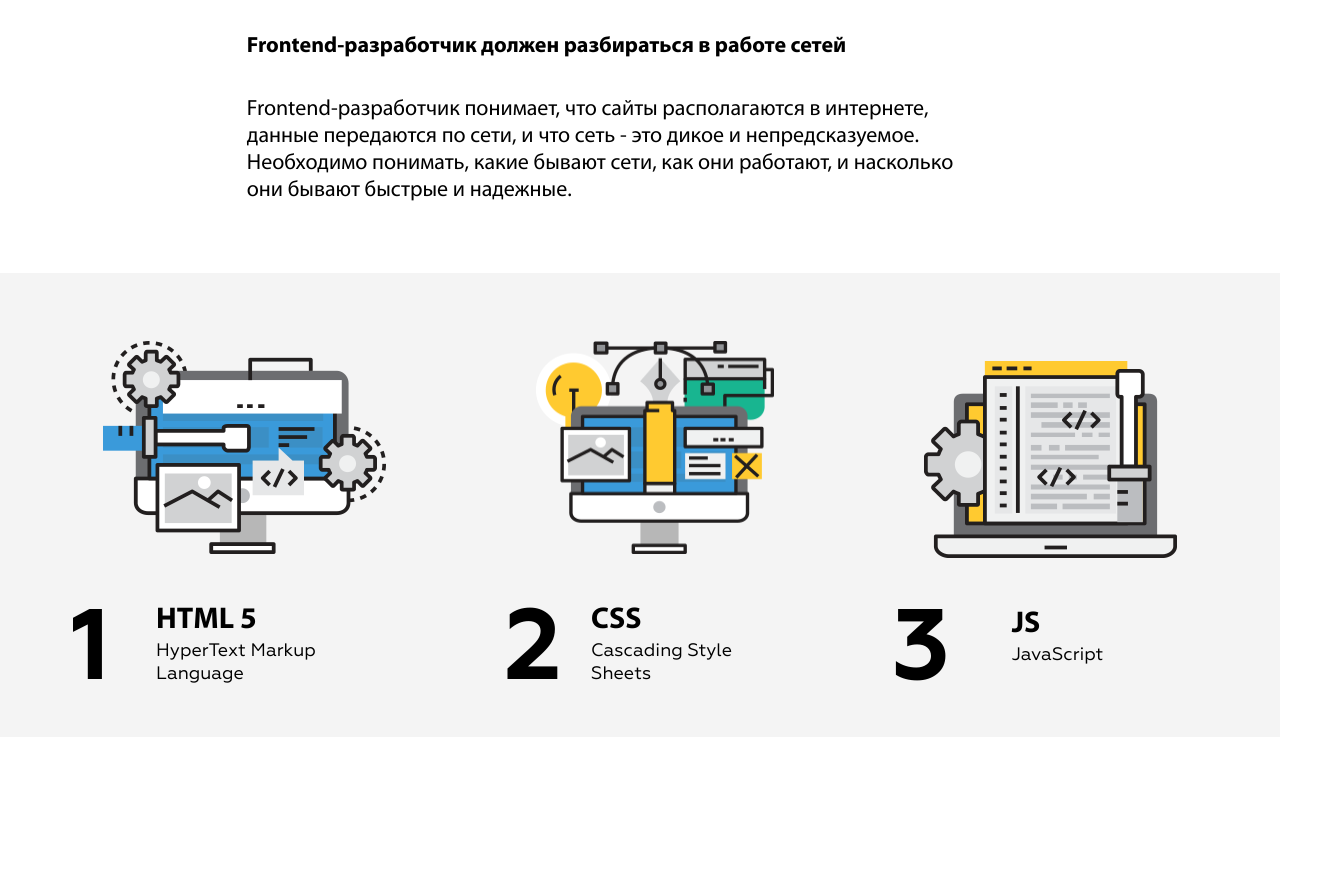
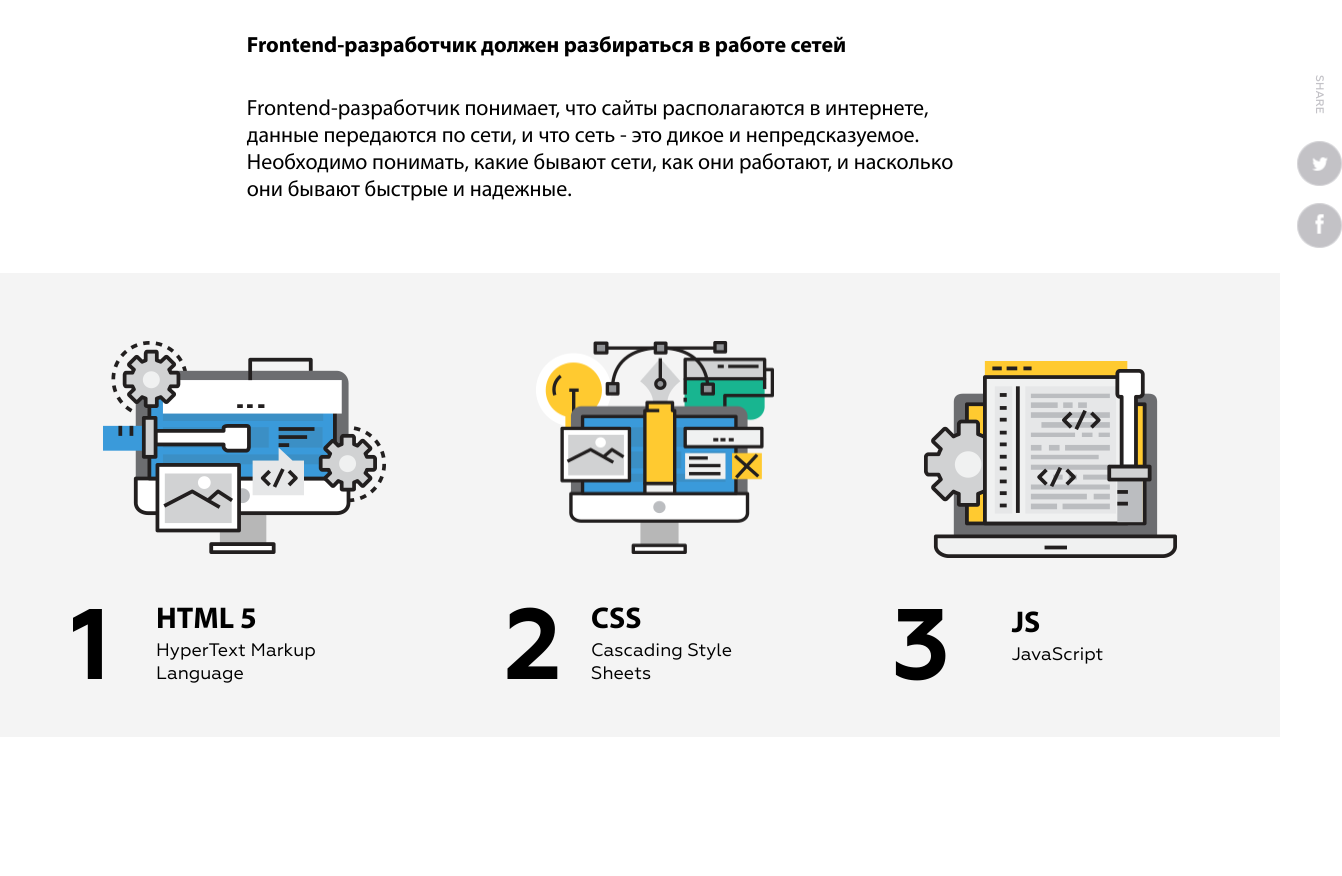
Before and after one commit to rmzvr/frontend-science, a website: page src/index.html in a window 1280 px wide. Shown: the part 2299-3175 px from the top of the page, 1342 px wide, since content can reach past the window. Drawn offline with nearby package versions, Linux system fonts and the light colour scheme; files that its build step writes are made by us from their sources.

Commit message:
Added socials aside

```diff
--- a/src/index.html
+++ b/src/index.html
@@ -152,6 +152,15 @@
       </section>
 
       <section class="introduction" id="introduction">
+        <aside class="introduction__aside-socials aside-socials">
+          <div class="aside-socials__text">SHARE</div>
+          <a href="https://twitter.com/">
+            <img src="/images/aside/twitter.png" alt="twitter" width="45px" height="45px">
+          </a>
+          <a href="https://facebook.com/">
+            <img src="/images/aside/facebook.png" alt="facebook" width="45px" height="45px">
+          </a>
+        </aside>
         <aside class="introduction__aside">
           <img
             src="/images/introduction/logo-colored.png"
--- /dev/null
+++ b/src/styles/components/_aside.scss
@@ -0,0 +1,20 @@
+.aside-socials {
+  display: flex;
+  flex-direction: column;
+  justify-content: center;
+  align-items: center;
+
+  * + * {
+    margin-bottom: 11px;
+  }
+}
+
+.aside-socials__text {
+  font-size: 11px;
+  color: #c3c2c7;
+  font-weight: 500;
+  font-family: "Geometria";
+  text-align: center;
+  transform: rotateZ(90deg);
+  margin-bottom: 40px;
+}
--- a/src/styles/components/_index.scss
+++ b/src/styles/components/_index.scss
@@ -5,3 +5,4 @@
 @forward 'link';
 @forward 'checkbox';
 @forward 'burgermenu';
+@forward 'aside';
--- a/src/styles/main.scss
+++ b/src/styles/main.scss
@@ -32,6 +32,8 @@ p {
 // Introduction =========================================>
 
 .introduction {
+  position: relative;
+
   width: 100%;
   max-width: 1256px;
 
@@ -44,6 +46,12 @@ p {
   @include mq(medium-s) {
     padding: 82px 0 33px;
   }
+}
+
+.introduction__aside-socials {
+  position: absolute;
+  right: -74px;
+  bottom: 8px;
 }
 
 .introduction__aside {
```
Also changed, not shown: src/images/aside/facebook.png (added), src/images/aside/twitter.png (added).
